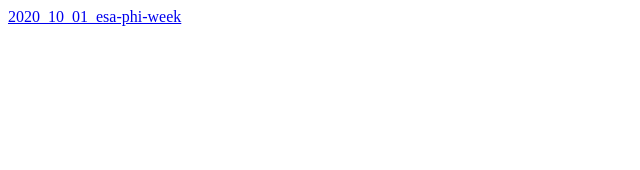
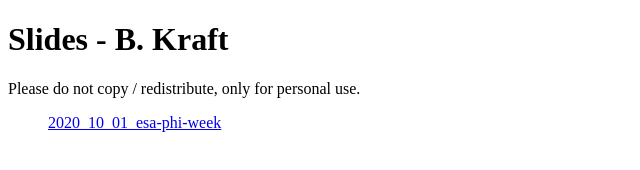
Before and after one commit to bask0/slides, a plain HTML site: page index.html in a window 1280 px wide. Shown: the whole page, without its empty margins (0-640 px from the left). Drawn offline with Linux system fonts and the light colour scheme.

Commit message:
Update index.html

```diff
--- a/index.html
+++ b/index.html
@@ -2,7 +2,17 @@
 <html>
 <body>
 
-<a href="./2020_10_01_esa-phi-week/index.html">2020_10_01_esa-phi-week</a>
+</code>
+
+<h1>Slides - B. Kraft</h1>
+
+<p>Please do not copy / redistribute, only for personal use.</p>
+
+<ul>
+  <a href="./2020_10_01_esa-phi-week/index.html">2020_10_01_esa-phi-week</a>
+</ul>
+
+</code>
 
 </body>
 </html>
```
